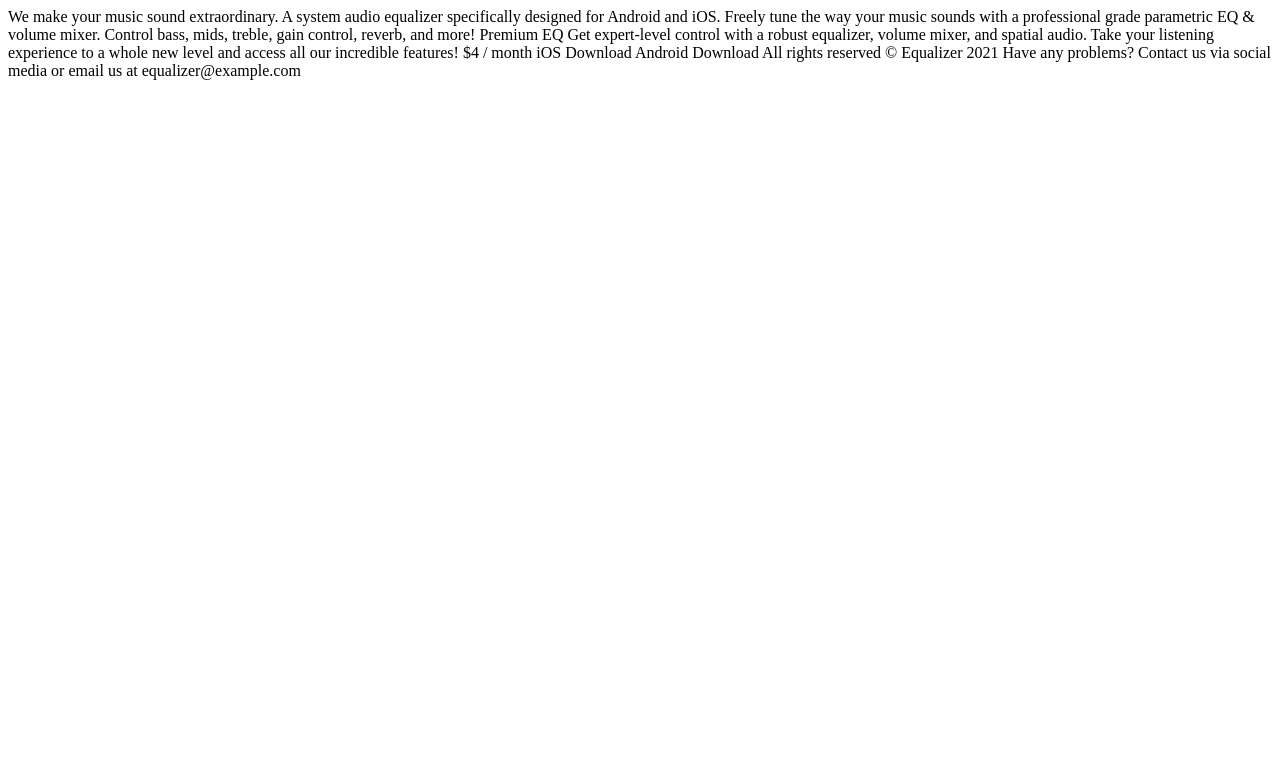
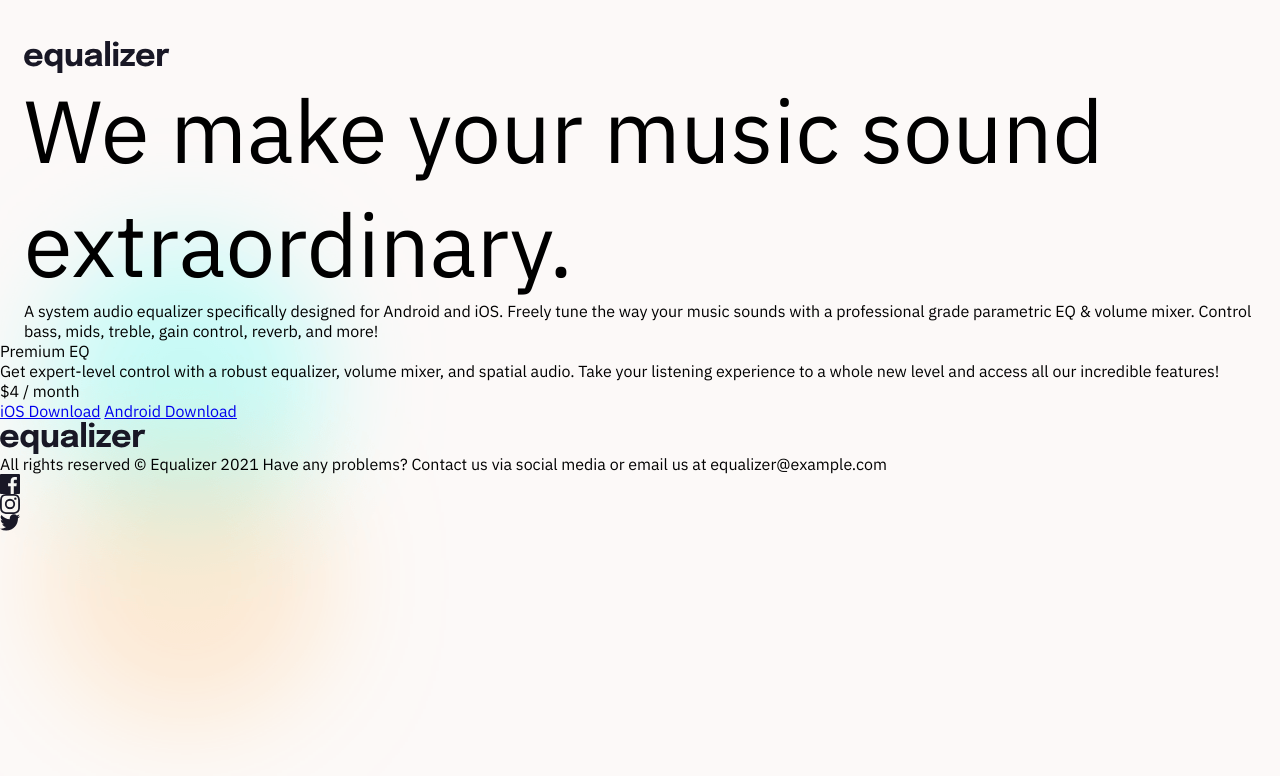
Before and after one commit to sircarloschaves/equalizer-landing-page, a plain HTML site: page index.html in a window 1280 px wide. Drawn offline with Linux system fonts and the light colour scheme.

Commit message:
markup and default style

```diff
--- a/index.html
+++ b/index.html
@@ -1,33 +1,75 @@
 <!DOCTYPE html>
 <html lang="en">
+
 <head>
   <meta charset="UTF-8">
   <meta name="viewport" content="width=device-width, initial-scale=1.0">
 
-  <link rel="icon" type="image/png" sizes="32x32" href="./assets/favicon-32x32.png">
+  <title>Equalizer landing page</title>
+  <link rel="shortcut icon" href="assets/favicon-32x32.png" type="image/x-icon">
+  <link rel="stylesheet" href="style.css">
+</head>
 
-  <title>Frontend Mentor | Equalizer landing page</title>
-</head>
 <body>
 
-  We make your music sound extraordinary.
+  <header class="main-header">
+    <img class="logo" src="assets/logo.svg" alt="Equalizer">
+  </header>
 
+  <main>
+    <section class="hero-section">
+      <h1 class="hero-title">We make your music sound extraordinary.</h1>
+
+      <p class="body-text-1">
         A system audio equalizer specifically designed for Android and iOS. Freely tune the
         way your music sounds with a professional grade parametric EQ & volume mixer. Control
         bass, mids, treble, gain control, reverb, and more!
+      </p>
+    </section>
 
-  Premium EQ
+    <section class="cta-section">
+      <div class="card">
+        <h2 class="card-title">Premium EQ</h2>
 
+        <p class="body-text-1">
           Get expert-level control with a robust equalizer, volume mixer, and spatial audio. Take
           your listening experience to a whole new level and access all our incredible features!
+        </p>
 
-  $4 / month
+        <p class="price">$4 <span class="month">/ month</span></p>
 
-  iOS Download
-  Android Download
+        <a href="#" class="download-btn ios">iOS Download</a>
 
+        <a href="#" class="download-btn android">Android Download</a>
+      </div>
+
+    </section>
+  </main>
+
+  <footer class="main-footer">
+    <img class="logo" src="assets/logo.svg" alt="Equalizer">
+
+    <p class="body-text-2">
       All rights reserved © Equalizer 2021
-  Have any problems? Contact us via social media or email us at equalizer@example.com
+      Have any problems? Contact us via social media or email us at <strong>equalizer@example.com</strong>
+    </p>
+
+    <div class="social">
+      <a href="#facebook">
+        <img src="assets/icon-facebook.svg" alt="Facebook" class="social-icon">
+      </a>
+
+      <a href="#instagram">
+        <img src="assets/icon-instagram.svg" alt="Instagram" class="social-icon">
+      </a>
+
+      <a href="#twitter">
+        <img src="assets/icon-twitter.svg" alt="Twitter" class="social-icon">
+      </a>
+    </div>
+
+  </footer>
 
 </body>
+
 </html>
--- /dev/null
+++ b/style.css
@@ -0,0 +1,77 @@
+@import url('https://fonts.googleapis.com/css2?family=IBM+Plex+Sans:wght@400;700&display=swap');
+
+:root {
+  /* Font Family */
+  --ff-body: 'IBM Plex Sans', sans-serif;
+
+  /* Font Weight */
+  --fw-400: 400;
+  --fw-700: 700;
+
+  /* Font Size */
+  --fs-h1: 5.5rem;
+  --fs-h2: 2.5rem;
+  --fs-body-1: 1.25rem;
+  --fs-body-2: 1rem;
+
+  /* Line Height */
+  --lh-h1: 5.5rem;
+  --lh-h2: 3.25rem;
+  --lh-body-1: 2.125rem;
+  --lh-body-2: 1.625rem;
+
+  /* Colors */
+  --clr-pr-blue: hsl(177, 68%, 64%);
+  --clr-pr-salmon: hsl(12, 94%, 65%);
+  --clr-pr-yellow: hsl(33, 100%, 70%);
+  --clr-ne-light: hsl(20, 33%, 98%);
+  --clr-ne-dark: hsl(244, 23%, 12%);
+}
+
+*,
+*::before,
+*::after {
+  margin: 0;
+  padding: 0;
+  box-sizing: border-box;
+  font: inherit;
+}
+
+ul,
+ol {
+  list-style: none;
+}
+
+img,
+picture,
+svg {
+  max-width: 100%;
+  display: block;
+}
+
+body {
+  width: 100%;
+  min-height: 100vh;
+  font-family: var(--ff-body);
+  background-color: var(--clr-ne-light);
+  background-image: url('assets/bg-main-mobile.png');
+  background-repeat: no-repeat;
+  background-position: -15% 150%;
+}
+
+.main-header {
+  margin-block-start: 2.5rem;
+  padding-inline: 1.5rem;
+}
+
+.logo {
+  width: 9.130625rem;
+}
+
+.hero-section {
+  padding-inline: 1.5rem;
+}
+
+.hero-title {
+  font-size: var(--fs-h1);
+}
```
Also changed, not shown: 1 other file. Lines whose indentation alone changed are shown as unchanged.
